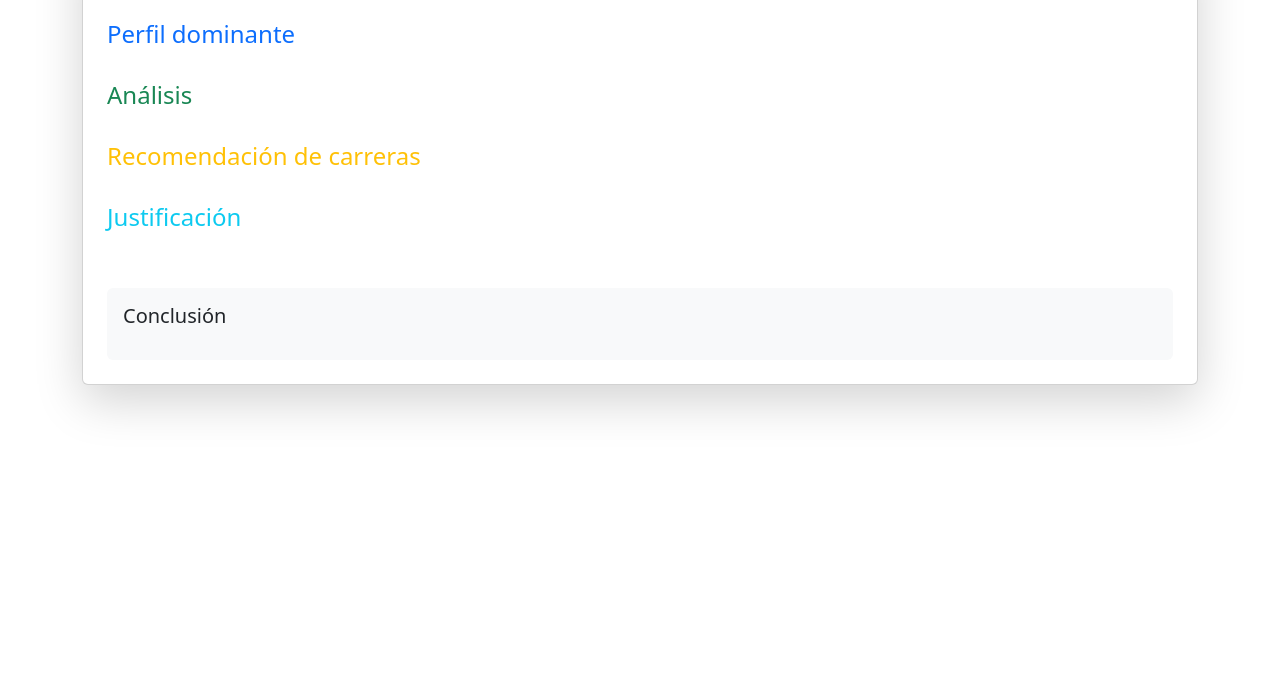
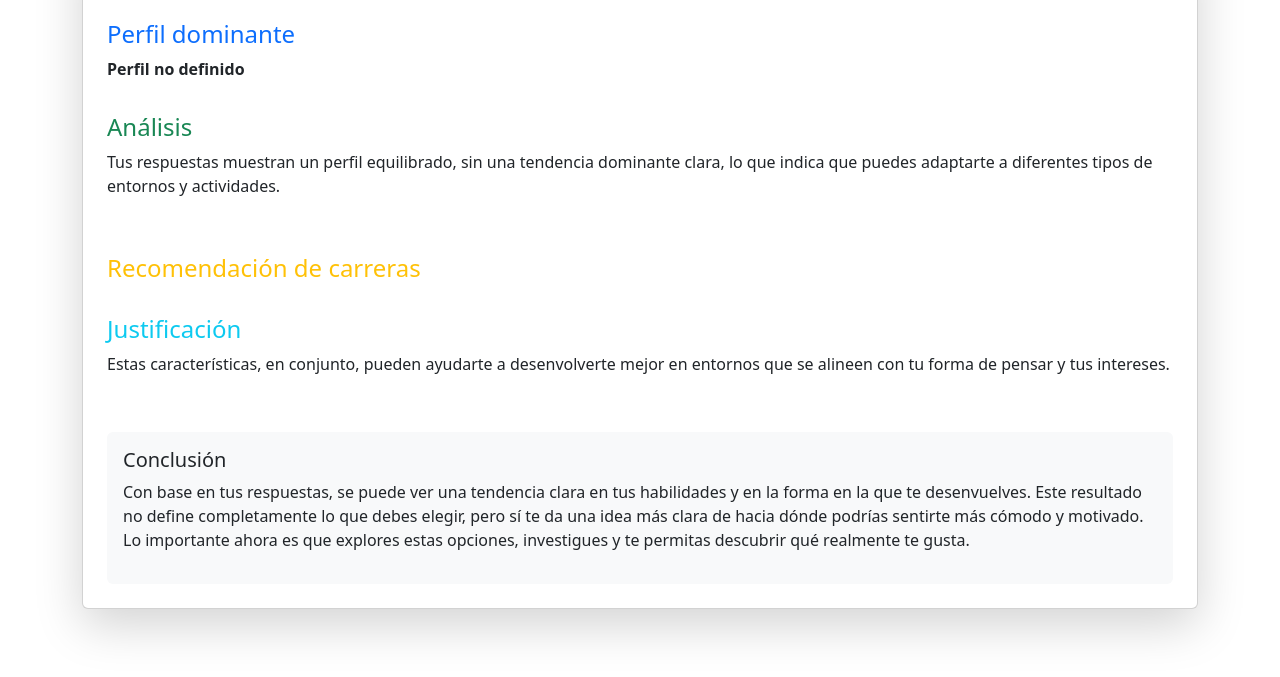
Before and after one commit to soysamuelmerchan/prueba_Test, a plain HTML site: page Resultado.html in a window 1280 px wide. Shown: the part 115-792 px from the top of the page. Drawn offline with nearby package versions, Linux system fonts and the light colour scheme.

Commit message:
Update Resultado.html

```diff
--- a/Resultado.html
+++ b/Resultado.html
@@ -42,7 +42,7 @@
 </div>
 
     <h2 id="resultado"></h2>
-<script src="../../JS/script.js"></script>
+<script src="script.js"></script>
 <script>
     window.onload = function() {
         calcularResultadoFinal();
```
